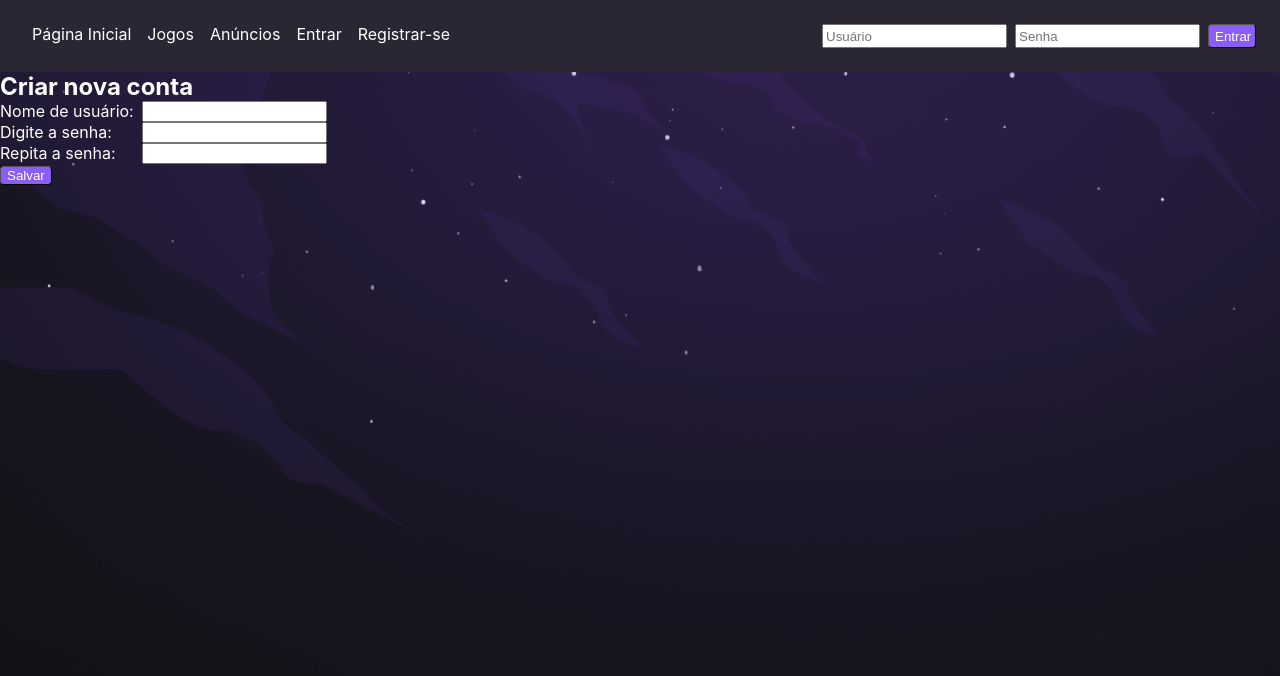
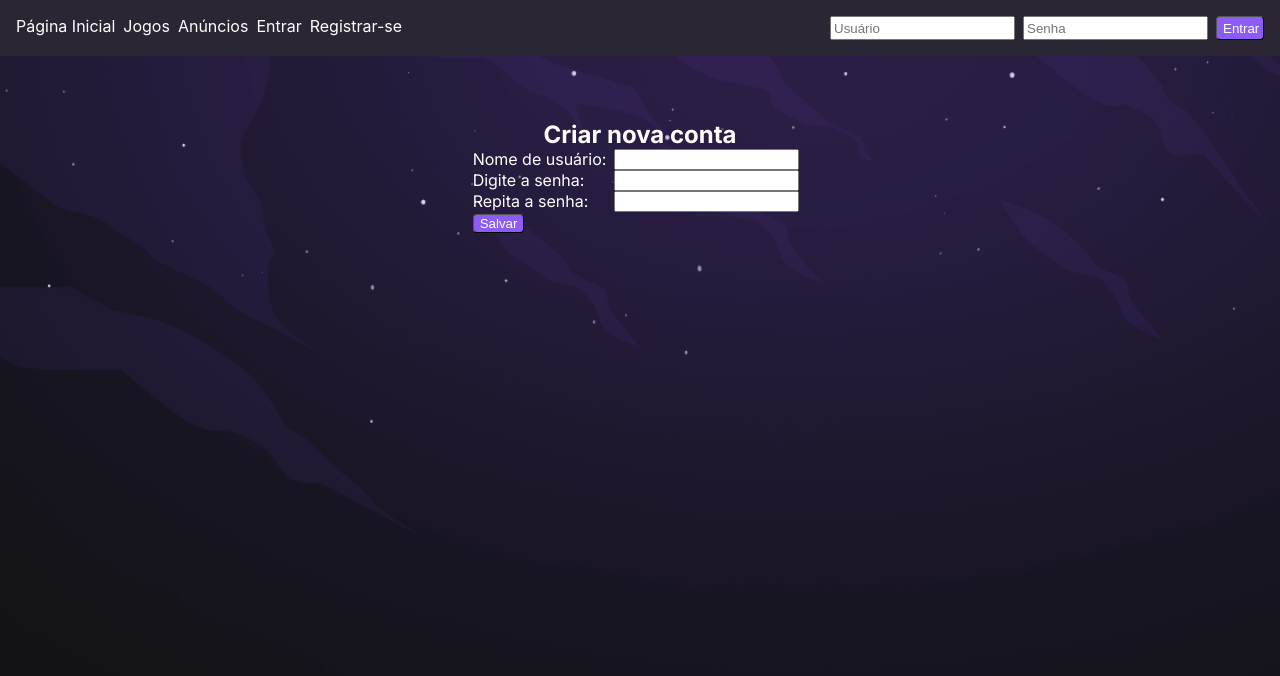
Before and after one commit to wilsrpg/nlw-esports-old, a React (Vite) app in the folder web/: page /registrar in a window 1280 px wide. Shown: the top 676 px of the page. Built offline with nearby package versions, Linux system fonts and the light colour scheme.

Commit message:
barra superior colapsável, menus flutuantes

```diff
--- a/web/src/App.css
+++ b/web/src/App.css
@@ -1,11 +1,16 @@
 body {
+  min-width: fit-content;
   background-image: url('./imagens/NLW-Fundo.png');
   background-size: cover;
   background-attachment: fixed;
   color: white;
 }
 
-.tudo {
+a {
+  text-decoration: none;
+}
+
+.conteudo {
   position: relative;
   display: flex;
   flex-direction: column;
@@ -204,6 +209,7 @@ p {
   position: relative;
   max-width: 90%;
   max-height: 90%;
+  /*top: 5%;*/
   overflow: auto;
   background-color: #71717a;
   padding: 1rem;
@@ -326,9 +332,17 @@ select:focus {
   width: 1.5rem;
   opacity: 0.5;
 }
-
 .botaoCopiar:hover {
   cursor: pointer;
+  opacity: 1;
+}
+
+.botaoCopiado {
+  height: 1.5rem;
+  width: 1.5rem;
+  opacity: 0.5;
+}
+.botaoCopiado:hover {
   opacity: 1;
 }
 
@@ -346,7 +360,8 @@ select:focus {
   display: flex;
   align-items: center;
   justify-content: center;
-  gap: 0.5rem
+  gap: 0.5rem;
+  max-width: 15rem;
 }
 
 /*.discord strong {
@@ -359,36 +374,90 @@ select:focus {
   right: 0.5rem;
 }
 
-.menu {
+.cabecalho {
+  /*display: flex;
+  flex-direction: column;*/
+  /*height: 100vh;*/
+  /*width: 100vw;*/
   width: 100%;
-  /*height: 3.5rem;*/
-  display: flex;
-  padding: 1.5rem;
-  box-sizing: border-box;
-  justify-content: space-between;
-  /*color: white;*/
-  background-color: #2a2634;
+  height: 3.5rem;
   position: sticky;
   top: 0;
   z-index: 1;
 }
 
-.menu a {
-  text-decoration: none;
+.barraSuperior {
+  /*width: 100%;*/
+  height: 100%;
+  /*height: 3.5rem;*/
+  display: flex;
+  padding: 1rem;
+  box-sizing: border-box;
+  justify-content: space-between;
   /*color: white;*/
-  margin: 0.5rem;
+  background-color: #2a2634;
+  /*position: fixed;*/
+  /*top: 0;
+  z-index: 1;*/
+  text-align: center;
+}
+/*@media only screen and (max-width: 600px) {
+  .barraSuperior {
+    display: none;
+  }
+}*/
+
+.gambiarra {
+  /*height: 100%;*/
+  position: absolute;
+  top: 0;
+  max-height: 99vh;
+  display: flex;
+  flex-direction: column;
+}
+.invisivel {
+  height: 3.5rem;
+  flex-shrink: 0;
+}
+.menuSuspenso {
+  /*position: absolute;*/
+  /*z-index: 1;*/
+  /*top: 3.5rem;*/
+  gap: 1.5rem;
+  display: flex;
+  flex-direction: column;
+  padding: 1.5rem;
+  background-color: #2a2634;
+  overflow: auto;
+  /*width: fit-content;*/
 }
 
-/*.menu input,button {
+.direita {
+  right: 0;
+}
+
+.barraSuperior nav {
+  display: flex;
+  gap: 0.5rem;
+  flex-shrink: 0;
+}
+
+.botaoMenu {
+  height: 1.5rem;
+  width: 1.5rem;
+  cursor: pointer;
+}
+
+/*.barraSuperior input,button {
   margin-left: 0.5rem;
   height: 1rem;
 }*/
 
-.menu .areaDoUsuario {
+.areaDoUsuario {
   height: 1.5rem;
 }
 
-/*.menu button {
+/*.barraSuperior button {
   width: 3rem;
 }*/
 
@@ -415,8 +484,9 @@ select:focus {
   /*box-sizing: border-box;*/
 }
 
-.menu .nomeDoUsuario {
+.barraSuperior .nomeDoUsuario {
   font-weight: 700;
+  word-break: break-word;
 }
 
 .jogosPagina {
@@ -424,6 +494,7 @@ select:focus {
   display: flex;
   flex-wrap: wrap;
   gap: 1rem;
+  justify-content: center;
 }
 
 /*.anunciosPagina {
--- a/web/src/componentes/BarraDeMenu.jsx
+++ b/web/src/componentes/BarraDeMenu.jsx
@@ -1,8 +1,11 @@
 import React, { useContext, useEffect, useState } from 'react'
-import { Link, useHistory } from 'react-router-dom';
+import { useHistory } from 'react-router-dom';
 import { contexto } from '../App';
 import '../App.css'
+import LinksDoMenu from './LinksDoMenu';
 import carregando from '../imagens/loading.svg'
+import iconeMenu from '../imagens/icons8-menu.svg'
+import iconeLogin from '../imagens/user-circle-svgrepo-com.svg'
 
 export default function BarraDeMenu() {
   const urlNaMinhaCasa = ""+import.meta.env.VITE_IP_NA_MINHA_CASA+":"+import.meta.env.VITE_PORTA_DO_SERVIDOR;
@@ -11,12 +14,41 @@ export default function BarraDeMenu() {
   const [aguardando, definirAguardando] = useState(false);
   const [mensagem, definirMensagem] = useState('');
   const historico = useHistory();
+  const larguraDeColapso = 768;
+  const [larguraDaTela, definirLarguraDaTela] = useState(window.innerWidth);
+  const [exibindoMenuSuspenso, definirExibindoMenuSuspenso] = useState(false);
+  const [exibindoLoginSuspenso, definirExibindoLoginSuspenso] = useState(false);
+
+  useEffect(()=>{
+    window.onresize = ()=>definirLarguraDaTela(window.innerWidth);
+    document.body.onclick = fecharMenus;
+    //document.body.onkeydown = e=>fecharMenu(e);
+    //window.addEventListener("resize",()=>definirLarguraDaTela(window.innerWidth));
+    //document.body.addEventListener("click",()=>definirExibindoMenuSuspenso(false));
+    document.body.addEventListener("keydown",e=>fecharMenu(e),{once:true});
+  }, [])
+
+  useEffect(()=>{
+    if(larguraDaTela > larguraDeColapso)
+      fecharMenus()
+  }, [larguraDaTela])
 
   useEffect(()=>{
     definirMensagem('');
     //definirAguardando(false);
+  }, [contexto2.usuarioLogado])
 
-  }, [contexto2.usuarioLogado])
+  function fecharMenu(e) {
+    if (e.repeat)
+      return;
+    if (e.key == "Escape")
+      fecharMenus();
+  }
+
+  function fecharMenus() {
+    definirExibindoMenuSuspenso(false);
+    definirExibindoLoginSuspenso(false);
+  }
 
   function validarEntrada(e) {
     e.preventDefault();
@@ -55,6 +87,7 @@ export default function BarraDeMenu() {
       if (resp.erro)
         throw resp.erro;
       else {
+        definirExibindoLoginSuspenso(false);
         sessionStorage.setItem("usuarioLogado", resp.nome);
         contexto2.definirUsuarioLogado(resp.nome);
         historico.push('/conta');
@@ -63,6 +96,9 @@ export default function BarraDeMenu() {
     .catch(erro=>{
       //console.log('catch');
       console.log(erro);
+      if (''+erro == 'AggregateError: No Promise in Promise.any was resolved')
+        definirMensagem('Não foi possível se comunicar com o servidor.');
+      else
         definirMensagem(''+erro);
       //definirAguardando(false);
     })
@@ -101,63 +137,84 @@ export default function BarraDeMenu() {
     });*/
   }
 
+  function exibirMenu(e) {
+    e.stopPropagation();
+    definirExibindoLoginSuspenso(false);
+    definirExibindoMenuSuspenso(!exibindoMenuSuspenso);
+  }
+
+  function exibirLogin(e) {
+    e.stopPropagation();
+    definirExibindoMenuSuspenso(false);
+    definirExibindoLoginSuspenso(!exibindoLoginSuspenso);
+  }
+
   return (
-    <header className='menu'>
+    <>
+    <header className='cabecalho'>
+      <div className='barraSuperior'>
       <nav>
-        <Link to='/'>
-          Página Inicial
-        </Link>
-        <Link to='/jogos'>
-          Jogos
-        </Link>
-        <Link to='/anuncios'>
-          Anúncios
-        </Link>
-        {contexto2.usuarioLogado ?
-          <>
-          <Link to='/conta'>
-            Conta
-          </Link>
-          <Link to={`/usuario/${contexto2.usuarioLogado}`}>
-            Meu perfil
-          </Link>
-          <Link to='/configuracoes'>
-            Configurações
-          </Link>
-          </>
+        {larguraDaTela <= larguraDeColapso ?
+          <img className='botaoMenu'src={iconeMenu} onClick={e=>exibirMenu(e)}/>
         :
-          <>
-          <Link to='/entrar'>
-            Entrar
-          </Link>
-          <Link to='/registrar'>
-            Registrar-se
-          </Link>
-          </>
+          <LinksDoMenu/>
         }
       </nav>
 
       {contexto2.usuarioLogado ?
         <div className='flex areaDoUsuario'>
-          <strong>Bem-vindo, <span className='nomeDoUsuario'>{contexto2.usuarioLogado}</span>.</strong>
+          <span className='nomeDoUsuario'>{contexto2.usuarioLogado}</span>
           <button onClick={sair}>
             Sair
           </button>
         </div>
       :
+        <>
+        {larguraDaTela <= larguraDeColapso ?
+          <img className='botaoMenu'src={iconeLogin} onClick={e=>exibirLogin(e)}/>
+        :
           <div>
             <form className='flex areaDoUsuario' onSubmit={e=>validarEntrada(e)}>
               <input id='nomeDoUsuarioCabecalho' name='nomeDoUsuario' placeholder='Usuário' onChange={()=>definirMensagem('')}/>
               <input id='senhaCabecalho' name='senha' type='password' placeholder='Senha' onChange={()=>definirMensagem('')}/>
-            {/*<input type='submit' value='Entrar'/>*/}
               <button className='botao' type='submit'>
                 {aguardando ? <img className='carregando' src={carregando}/> : 'Entrar'}
               </button>
             </form>
             <p className='mensagemDeErro'>{mensagem}</p>
-          {/*<p onClick={()=>definirMensagem('')}>{mensagem}</p>*/}
+          </div>
+        }
+        </>
+      }
+      </div>
+    {exibindoMenuSuspenso &&
+    <div className='gambiarra'>
+      <div className='invisivel'>
+      </div>
+      <div className='menuSuspenso'>
+        <LinksDoMenu/>
+      </div>
+    </div>
+    }
+    {exibindoLoginSuspenso &&
+    <div className='gambiarra direita'>
+      <div className='invisivel'>
+      </div>
+      <div className='menuSuspenso' onClick={e=>e.stopPropagation()}>
+        <div>
+        <form className='flex flexColumn' onSubmit={e=>validarEntrada(e)}>
+          <input id='nomeDoUsuarioCabecalho' name='nomeDoUsuario' placeholder='Usuário' onChange={()=>definirMensagem('')}/>
+          <input id='senhaCabecalho' name='senha' type='password' placeholder='Senha' onChange={()=>definirMensagem('')}/>
+          <button className='botao' type='submit'>
+            {aguardando ? <img className='carregando' src={carregando}/> : 'Entrar'}
+          </button>
+        </form>
+        <p className='mensagemDeErro'>{mensagem}</p>
+        </div>
+      </div>
     </div>
     }
     </header>
+  </>
   )
 }
--- /dev/null
+++ b/web/src/componentes/LinksDoMenu.jsx
@@ -0,0 +1,44 @@
+import React, { useContext } from 'react'
+import { Link } from 'react-router-dom';
+import { contexto } from '../App';
+import '../App.css'
+
+export default function LinksDoMenu() {
+  const contexto2 = useContext(contexto);
+
+  return (
+    <>
+    <Link to='/'>
+      Página Inicial
+    </Link>
+    <Link to='/jogos'>
+      Jogos
+    </Link>
+    <Link to='/anuncios'>
+      Anúncios
+    </Link>
+    {contexto2.usuarioLogado ?
+      <>
+      <Link to='/conta'>
+        Conta
+      </Link>
+      <Link to={`/usuario/${contexto2.usuarioLogado}`}>
+        Meu perfil
+      </Link>
+      <Link to='/configuracoes'>
+        Configurações
+      </Link>
+      </>
+    :
+      <>
+      <Link to='/entrar'>
+        Entrar
+      </Link>
+      <Link to='/registrar'>
+        Registrar-se
+      </Link>
+      </>
+    }
+    </>
+  )
+}
```
Also changed, not shown: web/src/imagens/icons8-menu.svg (added), web/src/imagens/user-circle-svgrepo-com.svg (added). Lines whose indentation alone changed are shown as unchanged.
